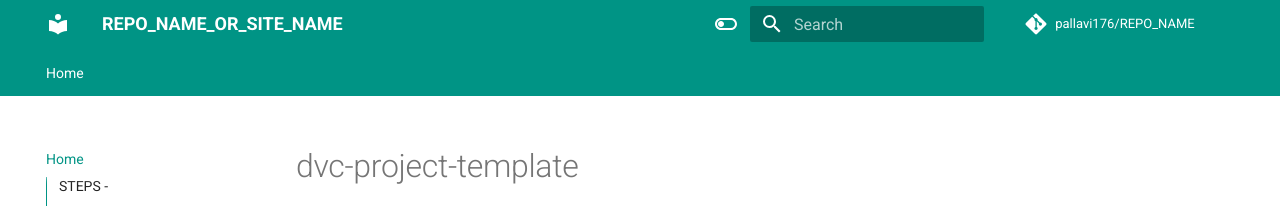
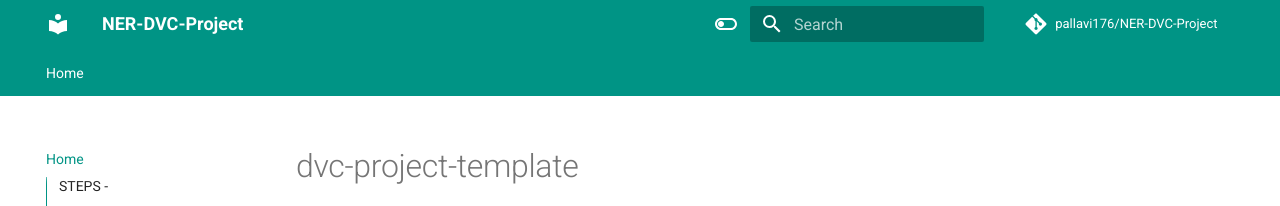
Before and after one commit to pallavi176/NER-DVC-Project, an MkDocs documentation site: the page built from docs/index.md, in a window 1280 px wide. Shown: the top 206 px of the page. Built offline with MkDocs 1.6.1 and Material for MkDocs 9.7.7, drawn with Linux system fonts in a browser that asks for light colours.

Commit message:
initial commit

```diff
--- a/mkdocs.yml
+++ b/mkdocs.yml
@@ -1,5 +1,5 @@
 # Project information
-site_name: REPO_NAME_OR_SITE_NAME
+site_name: NER-DVC-Project
 # defeine TOC or order of website-
 nav:
   - Home: index.md
@@ -9,8 +9,8 @@ site_description: >-
   DESCRIPTION
 
 # Repository
-repo_name: pallavi176/REPO_NAME
-repo_url: https://github.dev/pallavi176/REPO_NAME
+repo_name: pallavi176/NER-DVC-Project
+repo_url: https://github.dev/pallavi176/NER-DVC-Project
 
 # Configuration
 theme:
```
